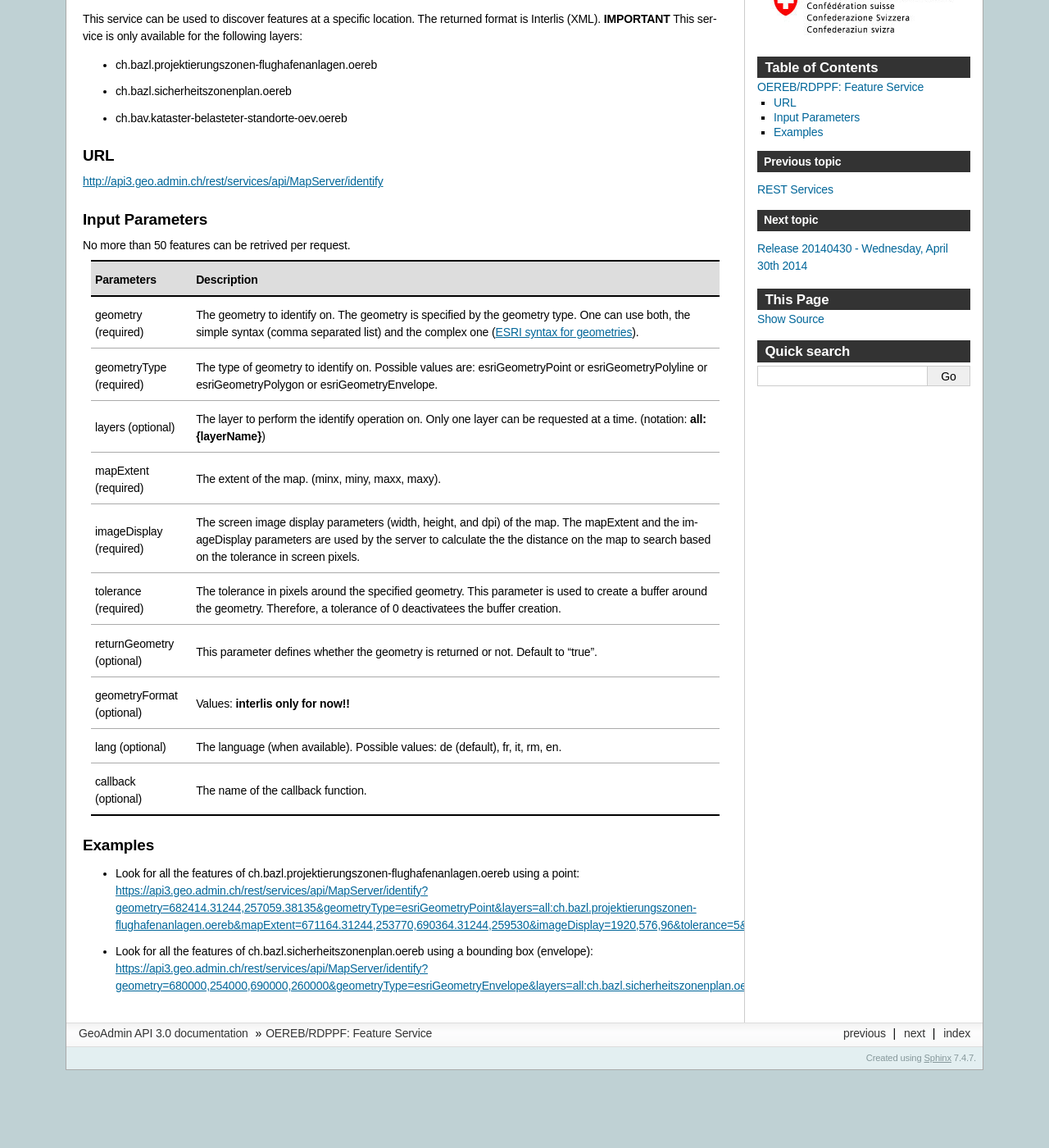
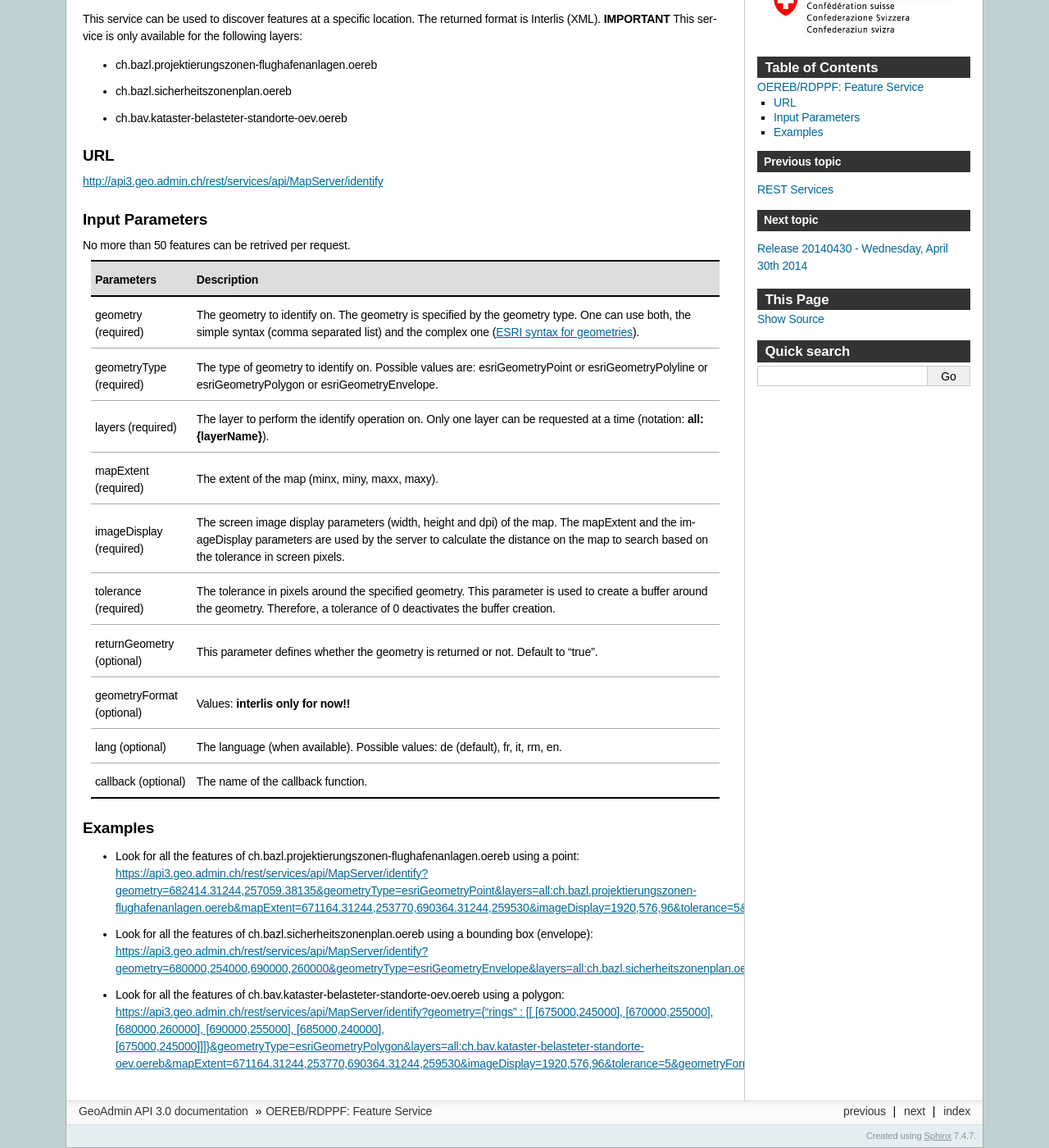
Before and after one commit to swisstopo-test/doc-chsdi3, a Sphinx documentation site: the page built from source/services/oerebservices.rst, in a window 1280 px wide and 1400 px high, scrolled down 78 px. Shown: the whole window at 82% size. Built offline with Sphinx 7.4.7, drawn with Linux system fonts in a browser that asks for light colours; formulas are drawn with MathJax 3; before the commit the page ends 1383 px from its top, so only the background shows below that.

Commit message:
Update Oereb doc

```diff
--- a/source/services/oerebservices.rst
+++ b/source/services/oerebservices.rst
@@ -33,17 +33,17 @@ No more than 50 features can be retrived per request.
 | geometryType (required)           | The type of geometry to identify on. Possible values are:                                 |
 |                                   | esriGeometryPoint or esriGeometryPolyline or esriGeometryPolygon or esriGeometryEnvelope. |
 +-----------------------------------+-------------------------------------------------------------------------------------------+
-| layers (optional)                 | The layer to perform the identify operation on. Only one layer can be requested at a time.|
-|                                   | (notation: **all:{layerName}**)                                                           |
+| layers (required)                 | The layer to perform the identify operation on. Only one layer can be requested at a time |
+|                                   | (notation: **all:{layerName}**).                                                          |
 +-----------------------------------+-------------------------------------------------------------------------------------------+
-| mapExtent (required)              | The extent of the map. (minx, miny, maxx, maxy).                                          |
+| mapExtent (required)              | The extent of the map (minx, miny, maxx, maxy).                                           |
 +-----------------------------------+-------------------------------------------------------------------------------------------+
-| imageDisplay (required)           | The screen image display parameters (width, height, and dpi) of the map.                  |
+| imageDisplay (required)           | The screen image display parameters (width, height and dpi) of the map.                   |
 |                                   | The mapExtent and the imageDisplay parameters are used by the server to calculate the     |
-|                                   | the distance on the map to search based on the tolerance in screen pixels.                |
+|                                   | distance on the map to search based on the tolerance in screen pixels.                    |
 +-----------------------------------+-------------------------------------------------------------------------------------------+
 | tolerance (required)              | The tolerance in pixels around the specified geometry. This parameter is used to create   |
-|                                   | a buffer around the geometry. Therefore, a tolerance of 0 deactivatees the buffer         |
+|                                   | a buffer around the geometry. Therefore, a tolerance of 0 deactivates the buffer          |
 |                                   | creation.                                                                                 |
 +-----------------------------------+-------------------------------------------------------------------------------------------+
 | returnGeometry (optional)         | This parameter defines whether the geometry is returned or not. Default to "true".        |
@@ -60,3 +60,4 @@ Examples
 
 - Look for all the features of ch.bazl.projektierungszonen-flughafenanlagen.oereb using a point: `https://api3.geo.admin.ch/rest/services/api/MapServer/identify?geometry=682414.31244,257059.38135&geometryType=esriGeometryPoint&layers=all:ch.bazl.projektierungszonen-flughafenanlagen.oereb&mapExtent=671164.31244,253770,690364.31244,259530&imageDisplay=1920,576,96&tolerance=5&geometryFormat=interlis <../../../rest/services/api/MapServer/identify?geometry=682414.31244,257059.38135&geometryType=esriGeometryPoint&layers=all:ch.bazl.projektierungszonen-flughafenanlagen.oereb&mapExtent=671164.31244,253770,690364.31244,259530&imageDisplay=1920,576,96&tolerance=5&geometryFormat=interlis>`_
 - Look for all the features of ch.bazl.sicherheitszonenplan.oereb using a bounding box (envelope): `https://api3.geo.admin.ch/rest/services/api/MapServer/identify?geometry=680000,254000,690000,260000&geometryType=esriGeometryEnvelope&layers=all:ch.bazl.sicherheitszonenplan.oereb&mapExtent=671164.31244,253770,690364.31244,259530&imageDisplay=1920,576,96&tolerance=5&geometryFormat=interlis <../../../rest/services/api/MapServer/identify?geometry=680000,254000,690000,260000&geometryType=esriGeometryEnvelope&layers=all:ch.bazl.sicherheitszonenplan.oereb&mapExtent=671164.31244,253770,690364.31244,259530&imageDisplay=1920,576,96&tolerance=5&geometryFormat=interlis>`_
+- Look for all the features of ch.bav.kataster-belasteter-standorte-oev.oereb using a polygon: `https://api3.geo.admin.ch/rest/services/api/MapServer/identify?geometry={"rings" : [[ [675000,245000], [670000,255000], [680000,260000], [690000,255000], [685000,240000], [675000,245000]]]}&geometryType=esriGeometryPolygon&layers=all:ch.bav.kataster-belasteter-standorte-oev.oereb&mapExtent=671164.31244,253770,690364.31244,259530&imageDisplay=1920,576,96&tolerance=5&geometryFormat=interlis <../../../rest/services/api/MapServer/identify?geometry={"rings" : [[ [675000,245000], [670000,255000], [680000,260000], [690000,255000], [685000,240000], [675000,245000]]]}&geometryType=esriGeometryPolygon&layers=all:ch.bav.kataster-belasteter-standorte-oev.oereb&mapExtent=671164.31244,253770,690364.31244,259530&imageDisplay=1920,576,96&tolerance=5&geometryFormat=interlis>`_
```
